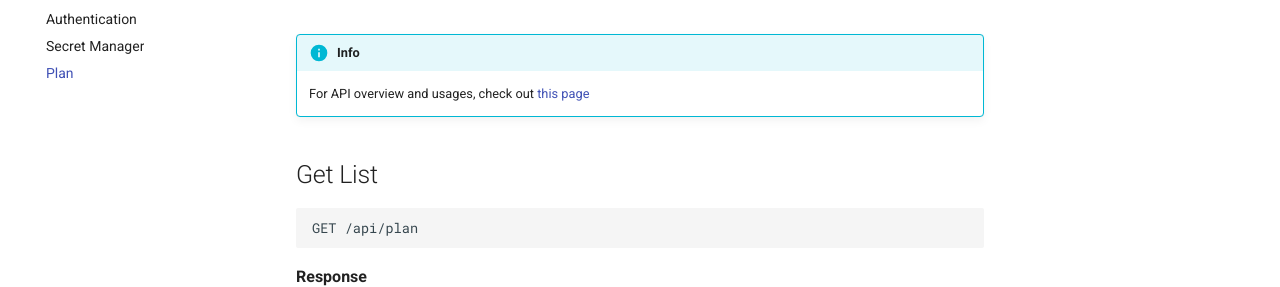
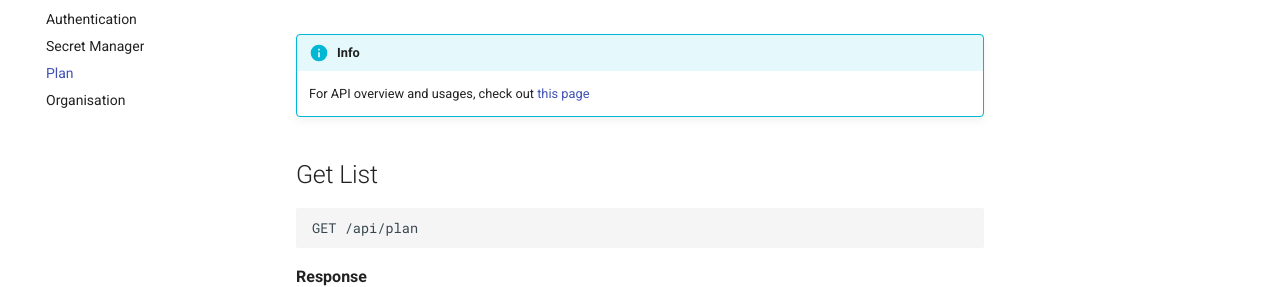
Before and after one commit to purnendukar/PassCave-backend, an MkDocs documentation site: the page built from docs/api/3-plan.md, in a window 1280 px wide. Shown: the part 194-481 px from the top of the page. Built offline with MkDocs 1.6.1 and Material for MkDocs 9.7.7, drawn with Linux system fonts in a browser that asks for light colours; comment, search, counter and statistics services are not loaded.

Commit message:
feat: organisation api doc nav

```diff
--- a/mkdocs.yml
+++ b/mkdocs.yml
@@ -11,6 +11,7 @@ nav:
   - Authentication: api/1-auth.md
   - Secret Manager: api/2-credential.md
   - Plan: api/3-plan.md
+  - Organisation: api/3-organisation.md
   # - Errors: api/errors.md
 # - Technical Specs:
 #   - Server Config: backend/server_config.md
```
